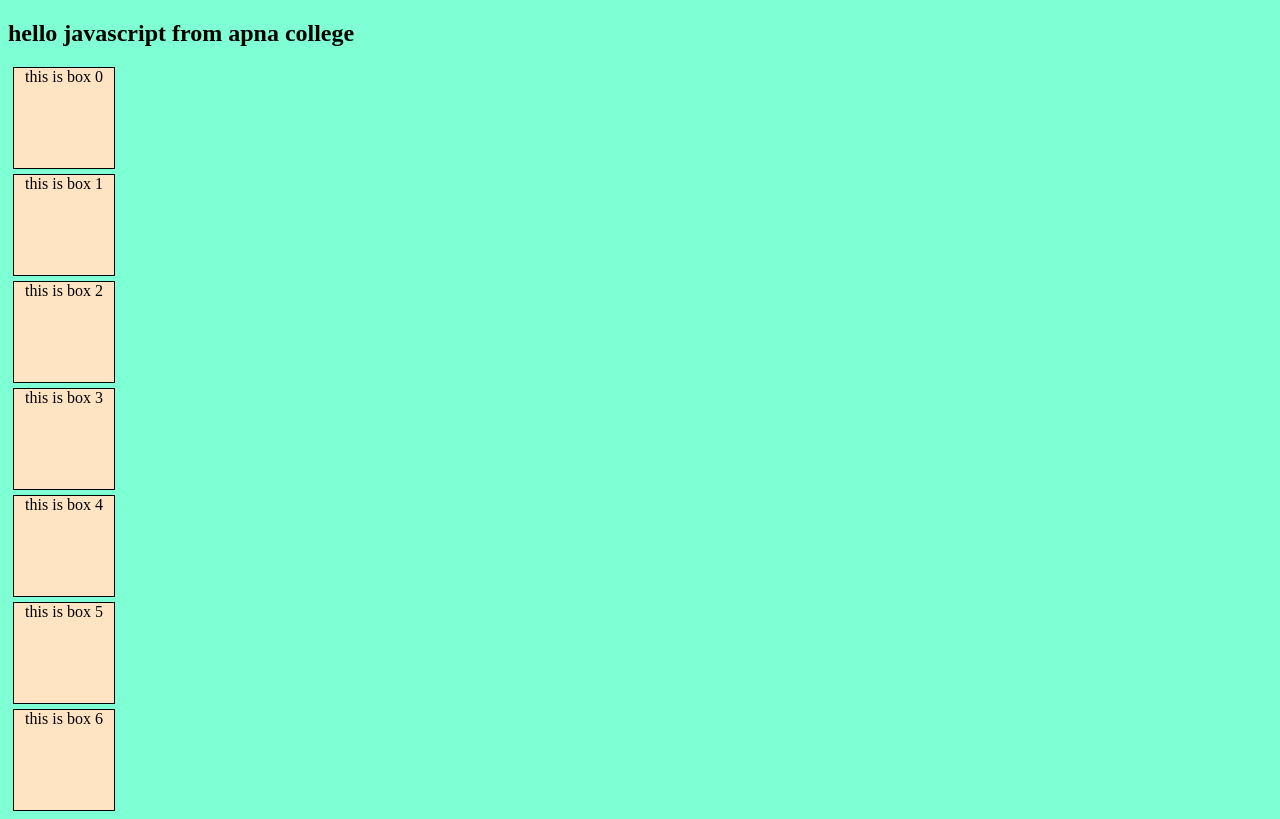
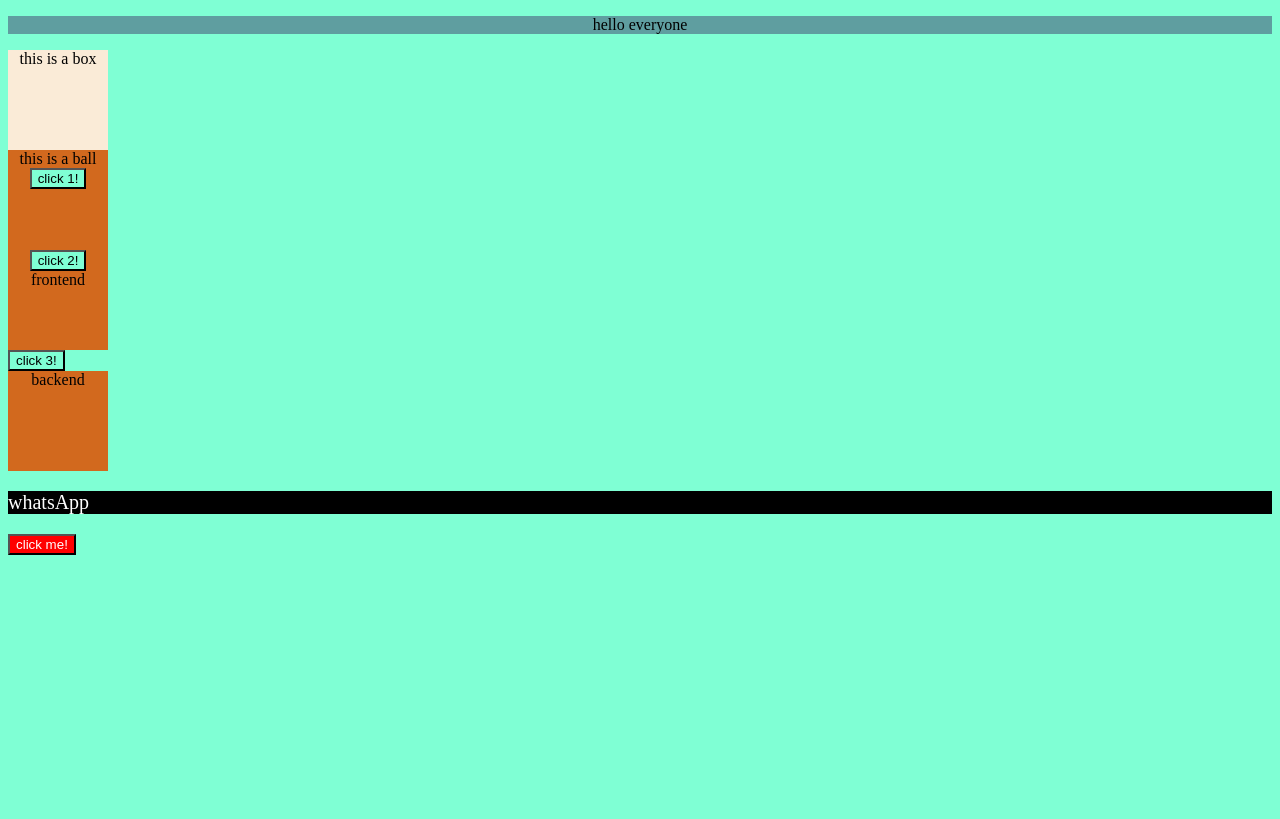
Before and after one commit to sufiyanabbu/js_prac, a plain HTML site: page hello.html in a window 1280 px wide. Drawn offline with Linux system fonts and the light colour scheme.

Commit message:
DOM: attributes and  insertion

```diff
--- a/dom.js
+++ b/dom.js
@@ -20,20 +20,57 @@
 // let div = document.querySelector("div");
 // console.log(div);
 
-let h2 = document.querySelector("h2");
-h2.innerText = h2.innerText+" from apna college" //this is called concatination
-console.log(h2);
+// let h2 = document.querySelector("h2");
+// h2.innerText = h2.innerText+" from apna college" //this is called concatination
+// console.log(h2);
 
-let divs = document.querySelectorAll(".box");
-console.dir(divs);
+// let divs = document.querySelectorAll(".box");
+// console.dir(divs);
 
-let idx=0;
-for(div of divs){
-    let print = div.innerText = `this is box ${idx}`;
-    console.log(print);
-    idx++;
-}
+// let idx=0;
+// for(div of divs){
+//     let print = div.innerText = `this is box ${idx}`;
+//     console.log(print);
+//     idx++;
+// }
 
 // divs[0].innerText = "unique val 1";
 // divs[1].innerText = "unique val 2";
 // divs[2].innerText = "unique val 3";
+
+let para = document.querySelector("p");
+console.log(para.getAttribute("class"));
+
+let box = document.querySelector("div");
+console.log(box.setAttribute("class","new-box"));
+
+let el = document.createElement("button");
+el.innerText = "click 1!";
+
+let el1 = document.createElement("button");
+el1.innerText = "click 2!";
+
+let el3 = document.createElement("button");
+el3.innerText = "click 3!";
+
+let ball = document.querySelector("#ball");
+
+ball.append(el);
+
+let b1 = document.querySelector("#b1");
+b1.prepend(el1);
+
+let b2 = document.querySelector("#b2");
+b2.before(el3);
+
+//Question solving
+
+let newButton = document.createElement("button");
+newButton.innerText = "click me!";
+
+newButton.style.backgroundColor = "red";
+newButton.style.color = "white";
+
+let body = document.querySelector("body");
+
+body.append(newButton);
--- a/hello.html
+++ b/hello.html
@@ -21,7 +21,7 @@
             <li>litchi</li>
         </ul>
     </div> -->
-    <h2>hello javascript</h2>
+    <!-- <h2>hello javascript</h2>
     <div class="box">first div
     </div>
     <div class="box">second div</div>
@@ -29,7 +29,15 @@
     <div class="box">second div</div>
     <div class="box">second div</div>
     <div class="box">second div</div>
-    <div class="box">second div</div>
+    <div class="box">second div</div> -->
+
+    <p class="class-one">hello everyone</p>
+    <div class="box">this is a box</div>
+    <div id="ball">this is a ball
+    </div>
+    <div id="b1">frontend</div>
+    <div id="b2">backend</div>
+    <p class="paragraph">whatsApp</p>
 </body>
 <script src="dom.js"></script>
 </html>
--- a/style.css
+++ b/style.css
@@ -12,3 +12,37 @@
     margin: 5px;
     background-color: bisque;
 }
+.class-one {
+    text-align: center;
+    background-color: cadetblue;
+}
+.new-box {
+    text-align: center;
+    background-color: antiquewhite;
+    height: 100px;
+    width: 100px;
+}
+#ball {
+    text-align: center;
+    background-color: chocolate;
+    height: 100px;
+    width: 100px;
+}
+#b1{
+    text-align: center;
+    background-color: chocolate;
+    height: 100px;
+    width: 100px;
+}
+#b2{
+    text-align: center;
+    background-color: chocolate;
+    height: 100px;
+    width: 100px;
+}
+
+.paragraph {
+    background-color: black;
+    color: white;
+    font-size: 20px;
+}
```
